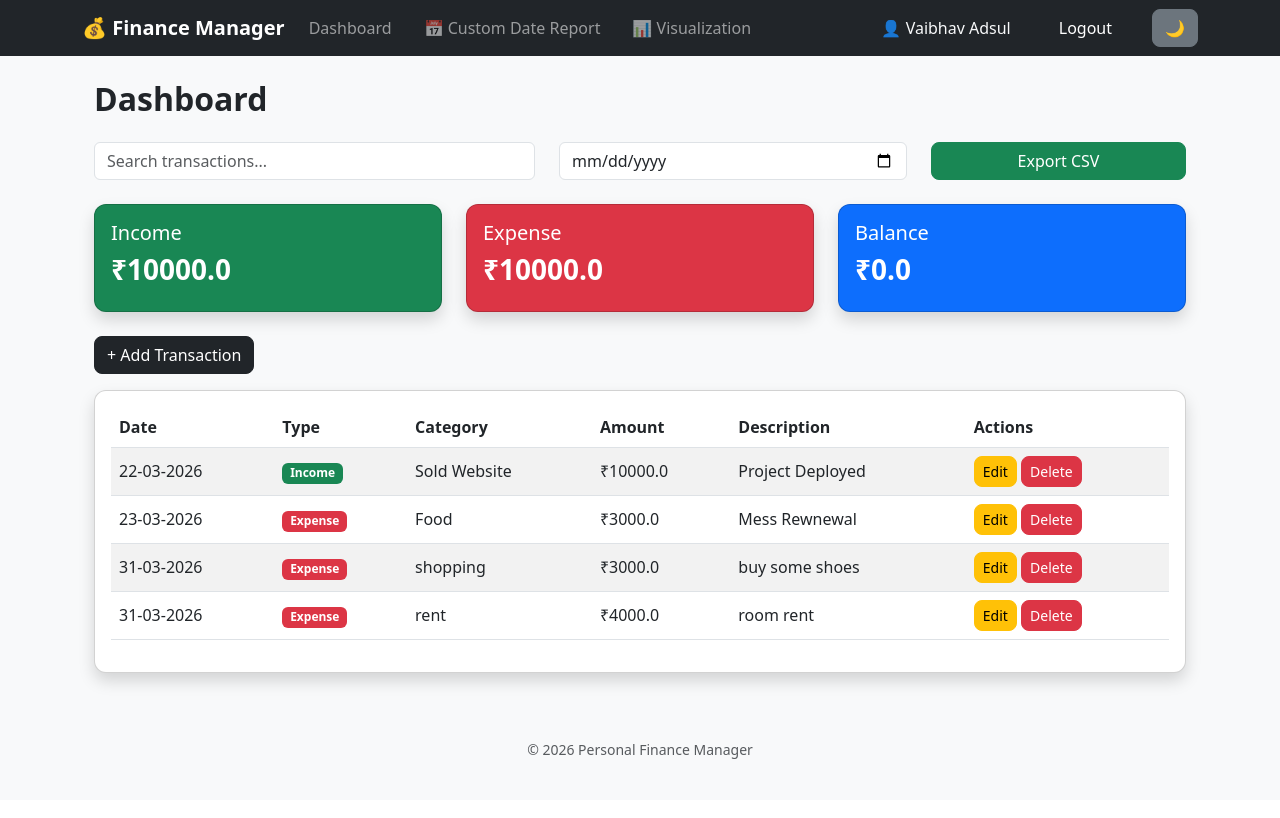
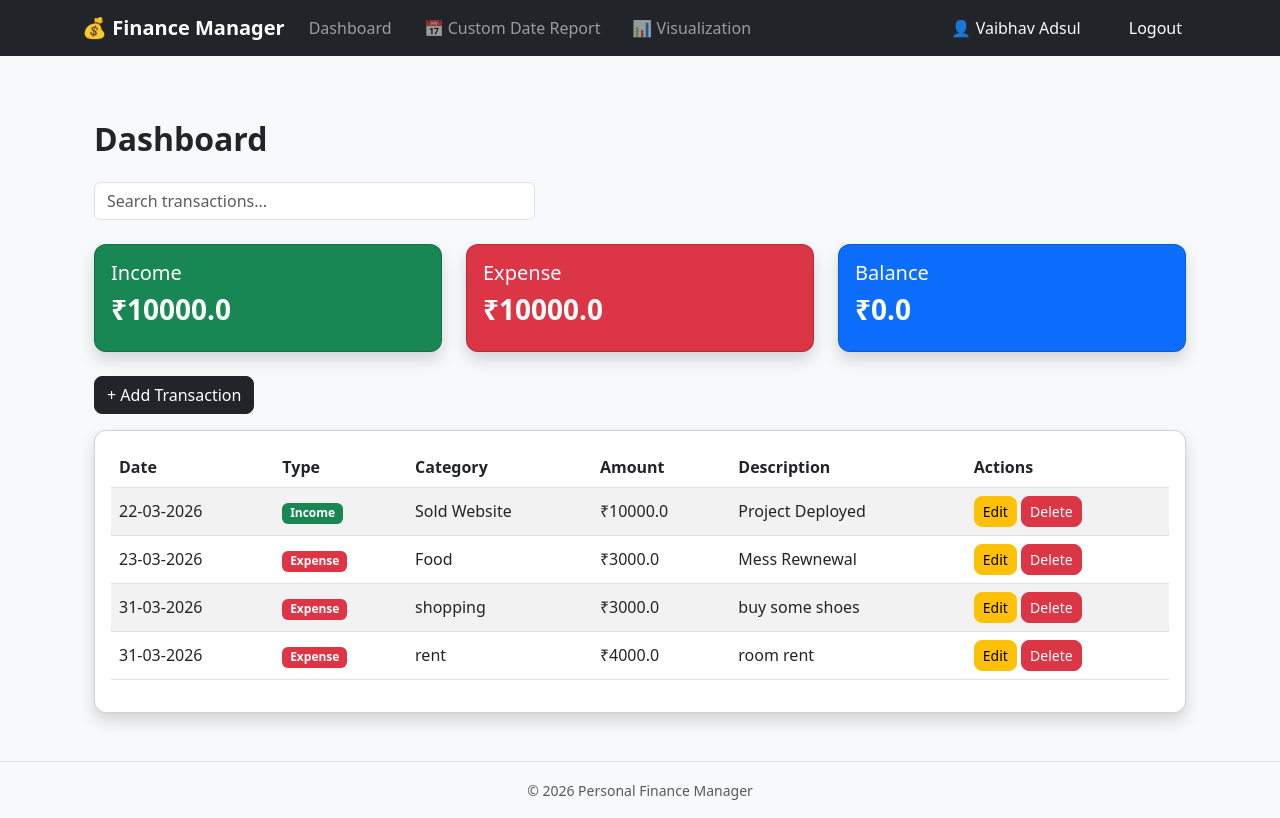
Before and after one commit to Vaibhav5564/Personal-Finance-Manager, a Flask app: page /dashboard in a window 1280 px wide. Before the commit the page ends 759 px from the top, so only its background shows below. Run offline with Flask 3, Linux system fonts and the light colour scheme; a user stored in the database is signed in.

Commit message:
Removed Nighmode Button.

```diff
--- a/Personal Finance Manager/app/routes.py
+++ b/Personal Finance Manager/app/routes.py
@@ -206,7 +206,7 @@ def export():
 
     return Response(
         generate(),
-        mimetype='text/csv',
+        mimetype='teTxt/csv',
         headers={"Content-Disposition": "attachment;filename=transactions.csv"}
     )
 
--- a/Personal Finance Manager/static/js/main.js
+++ b/Personal Finance Manager/static/js/main.js
@@ -1,7 +1,4 @@
-// Check JS is loaded
-console.log("Finance Manager JS Loaded");
 
-// Confirmation before deleting transaction
 document.addEventListener("DOMContentLoaded", function () {
 
     const deleteButtons = document.querySelectorAll(".delete-btn");
--- a/Personal Finance Manager/templates/base.html
+++ b/Personal Finance Manager/templates/base.html
@@ -7,28 +7,28 @@
 
     <!-- Bootstrap CSS -->
     <link href="https://cdn.jsdelivr.net/npm/bootstrap@5.3.0/dist/css/bootstrap.min.css" rel="stylesheet">
+
+    <!-- Favicon -->
     <link rel="icon" href="{{ url_for('static', filename='images/favicon.ico') }}">
+
     <!-- Custom CSS -->
     <link rel="stylesheet" href="{{ url_for('static', filename='css/style.css') }}">
 </head>
 
-<body class="bg-light">
+<body class="bg-light d-flex flex-column min-vh-100">
 
-    <!--  Navbar -->
+    <!-- Navbar -->
     {% include 'navbar.html' %}
 
-
-    <!--  FLASH MESSAGES (IMPROVED) -->
-    <div class="container mt-3" style="max-width: 700px;">
+    <!-- Flash Messages -->
+    <div class="container mt-3" style="max-width:700px;">
 
         {% with messages = get_flashed_messages(with_categories=true) %}
             {% if messages %}
-
                 {% for category, msg in messages %}
 
                     <div class="alert alert-{{ category }} alert-dismissible fade show shadow-sm text-center" role="alert">
 
-                        <!-- Icon based on category -->
                         {% if category == 'success' %}
                             ✅
                         {% elif category == 'danger' %}
@@ -41,47 +41,44 @@
 
                         {{ msg }}
 
-                        <button type="button" class="btn-close" data-bs-dismiss="alert"></button>
+                        <button type="button"
+                                class="btn-close"
+                                data-bs-dismiss="alert"></button>
+
                     </div>
 
                 {% endfor %}
-
             {% endif %}
         {% endwith %}
 
     </div>
 
-
-    <!--  Main Content -->
-    <div class="container mt-4 mb-5">
+    <!-- Main Content -->
+    <main class="container flex-grow-1 mt-4 mb-5">
 
         {% block content %}
         {% endblock %}
 
-    </div>
+    </main>
 
-
-    <!--  Footer -->
-    <footer class="text-center text-muted py-3">
+    <!-- Footer -->
+    <footer class="text-center text-muted py-3 mt-auto border-top">
         <small>© 2026 Personal Finance Manager</small>
     </footer>
-
 
     <!-- Bootstrap JS -->
     <script src="https://cdn.jsdelivr.net/npm/bootstrap@5.3.0/dist/js/bootstrap.bundle.min.js"></script>
 
-
-    <!--  AUTO HIDE FLASH AFTER 3 SECONDS -->
+    <!-- Auto Hide Alerts -->
     <script>
         setTimeout(() => {
-            document.querySelectorAll('.alert').forEach(alert => {
-                alert.classList.remove('show');
-                alert.classList.add('fade');
+            document.querySelectorAll(".alert").forEach(alert => {
+                alert.classList.remove("show");
+                alert.classList.add("fade");
                 setTimeout(() => alert.remove(), 500);
             });
         }, 3000);
     </script>
-
 
     <!-- Custom JS -->
     <script src="{{ url_for('static', filename='js/main.js') }}"></script>
--- a/Personal Finance Manager/templates/dashboard/dashboard.html
+++ b/Personal Finance Manager/templates/dashboard/dashboard.html
@@ -12,15 +12,6 @@
         <input type="text" id="search" placeholder="Search transactions..." class="form-control">
     </div>
 
-    <div class="col-md-4">
-        <input type="date" id="filterDate" class="form-control">
-    </div>
-
-    <div class="col-md-3">
-        <a href="{{ url_for('main.export') }}" class="btn btn-success w-100">
-            Export CSV
-        </a>
-    </div>
 </div>
 
 <!--  Summary -->
--- a/Personal Finance Manager/templates/navbar.html
+++ b/Personal Finance Manager/templates/navbar.html
@@ -65,14 +65,6 @@
                     </a>
                 </li>
 
-                <!-- Dark Mode -->
-                <li class="nav-item" style="margin-left: 1rem;">
-                    <button onclick="toggleDarkMode()" class="btn btn-secondary">
-                        🌙
-                    </button>
-                </li>
-
-
                 {% else %}
 
                 <li class="nav-item">
```
